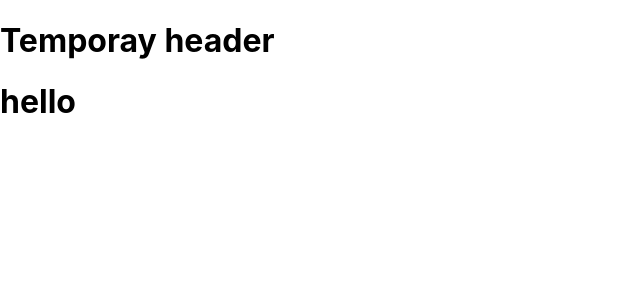
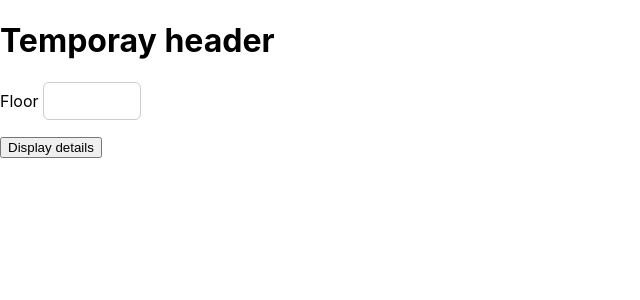
Before and after one commit to VarunSH-15-11-2001/Company-Software, a React (Create React App) app in the folder conf-book/: page / in a window 1280 px wide. Shown: the top 300 px of the page, without its empty margins (0-640 px from the left). Built offline with nearby package versions, Linux system fonts and the light colour scheme.

Commit message:
version1
added floor changing meanscs490

```diff
--- a/conf-book/src/App.js
+++ b/conf-book/src/App.js
@@ -1,7 +1,7 @@
 import Component from "./Component1/comp";
 
 function App() {
-  console.log('This is where things begin - in the main app component');
+  // console.log('This is where things begin - in the main app component');
   return (
     <div>
       <h1>Temporay header</h1>
--- /dev/null
+++ b/conf-book/src/Component1/ExpenseForm.css
@@ -0,0 +1,26 @@
+.new-expense__controls {
+    display: flex;
+    flex-wrap: wrap;
+    gap: 1rem;
+    margin-bottom: 1rem;
+    text-align: left;
+  }
+
+  /* .new-expense__control label {
+    font-weight: bold;
+    margin-bottom: 0.5rem;
+    display: block;
+  } */
+
+  .new-expense__control input {
+    font: inherit;
+    padding: 0.5rem;
+    border-radius: 6px;
+    border: 1px solid #ccc;
+    width: 5rem;
+    max-width: 100%;
+  }
+
+  /* .new-expense__actions {
+    text-align: right;
+  } */
--- a/conf-book/src/Component1/comp.js
+++ b/conf-book/src/Component1/comp.js
@@ -1,8 +1,41 @@
+import "./ExpenseForm.css" ;
+
 const Component = (props) => {
-    console.log('This is the second point of data flow - in the nested component.');
+    // console.log('This is the second point of data flow - in the nested component.');
+    let ble;
+
+    const submitHandle = (event) => {
+      event.preventDefault();
+      ble=event.target.value;
+    };
+
     return (
       <div>
-        <h1>{props.name}</h1>
+        <form>
+          <div className="new-expense__controls">
+            <div className="new-expense__control">
+              <label>Floor </label>
+              <input
+                type="number"
+                min="1"
+                step="1"
+                value ={ble}
+              />
+            </div>
+            {/* <div className="new-expense__control">
+              <label>Date</label>
+              <input
+                type="date"
+                min="2019-01-01"
+                max="2022-12-31"
+
+              />
+            </div> */}
+          </div>
+          <div className="new-expense__actions">
+            <button type="submit" onClick={submitHandle}>Display details</button>
+          </div>
+        </form>
       </div>
     );
   }
```
